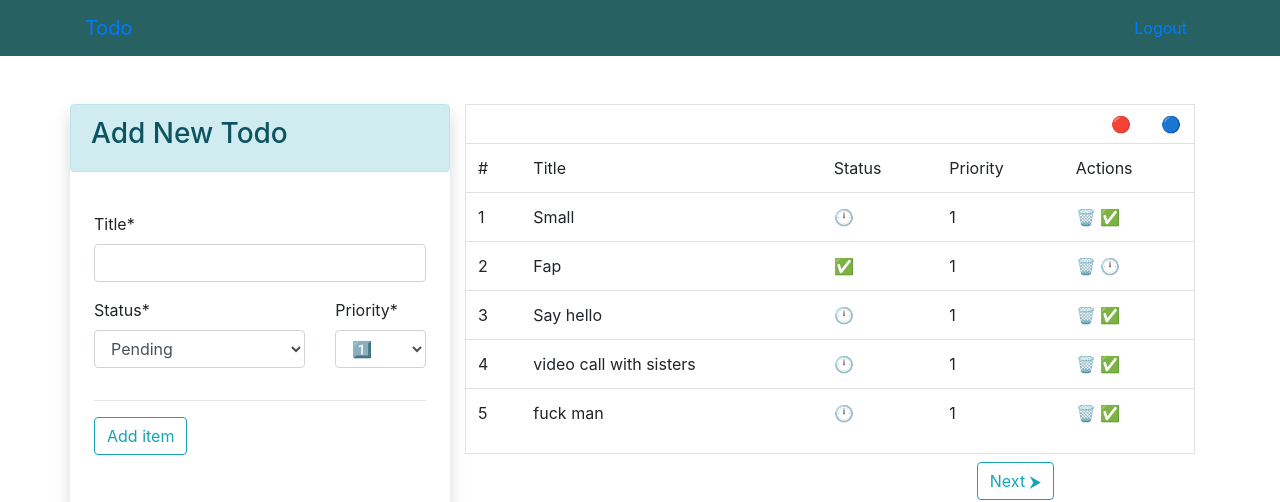
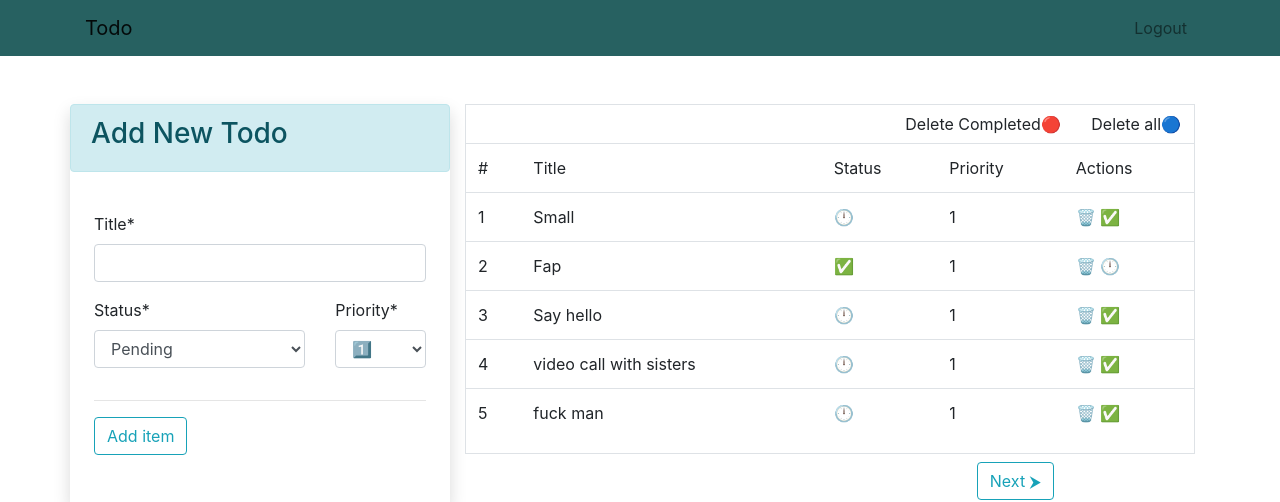
Before and after one commit to devparkk01/django-to-do-app, a Django app: page / in a window 1280 px wide. Shown: the top 502 px of the page. Run offline with Django 3.2, Linux system fonts and the light colour scheme; a user stored in the database is signed in; data comes from the database, SQL or seed files in the repository; both versions use the stored data as it was after the commit; some libraries are stand-ins or nearby versions.

Commit message:
Added requirements file and updated templates a little

```diff
--- a/app/templates/app/base.html
+++ b/app/templates/app/base.html
@@ -13,11 +13,11 @@
 <body>
 
     <!-- navbar bootstrap -->
-    <nav class="navbar navbar-expand-lg navbar-primary" style = "background-color: #276161;">
+    <nav class="navbar navbar-expand-lg navbar-light" style="background-color: #276161;">
         <div class="container">
             <a class="navbar-brand" href="{% url 'home' %}">Todo</a>
             <button class="navbar-toggler" type="button" data-toggle="collapse" data-target="#navbarNav" aria-controls="navbarNav" aria-expanded="false" aria-label="Toggle navigation">
-                <span class="navbar-toggler-icon"></span>
+                <span class="navbar-toggler-icon" ></span>
             </button>
             <div class="collapse navbar-collapse" id="navbarNav">
                 <ul class="navbar-nav ml-auto">
--- a/app/templates/app/home.html
+++ b/app/templates/app/home.html
@@ -42,8 +42,8 @@
 
                     {% else %}
                         <div  class = 'text-right'>
-                            <a href="{% url 'delete-completed' user.username %}" title = "Delete Completed" class= 'btn'>🔴</a>
-                            <a href="{% url 'delete-all' user.username %}" title = "Delete All" class= 'btn'>🔵</a>
+                            <a href="{% url 'delete-completed' user.username %}" title = "Delete Completed" class= 'btn'>Delete Completed🔴</a>
+                            <a href="{% url 'delete-all' user.username %}" title = "Delete All" class= 'btn'>Delete all🔵</a>
 
                         </div>
                         <table class = "table">
@@ -60,7 +60,8 @@
                             <tbody>
                                 {% for item in all_items %}
                                     <tr>
-                                        <td>{{ forloop.counter }}</td>
+
+                                        <td>{{ all_items.start_index|add:forloop.counter0 }}</td>
                                         <td>{{ item.title }}</td>
                                         <td>
                                             {% if item.status == "C" %}
--- a/app/views.py
+++ b/app/views.py
@@ -16,8 +16,9 @@ def home_view(request) :
     all_items = Item.objects.filter(user = user ).order_by('priority')
     p =  Paginator(all_items , 5 )
     page_number = request.GET.get('page' )
-
     page = p.get_page(page_number  )
+    x = page.number
+    print(x)
     context = { 'form' : form , 'all_items' : page }
     return render(request , 'app/home.html' , context = context )
 
--- /dev/null
+++ b/requirements.txt
@@ -0,0 +1,6 @@
+asgiref==3.3.1
+Django==3.1.7
+django-crispy-forms==1.11.1
+gunicorn==20.0.4
+pytz==2021.1
+sqlparse==0.4.1
```
Also changed, not shown: db.sqlite3.
